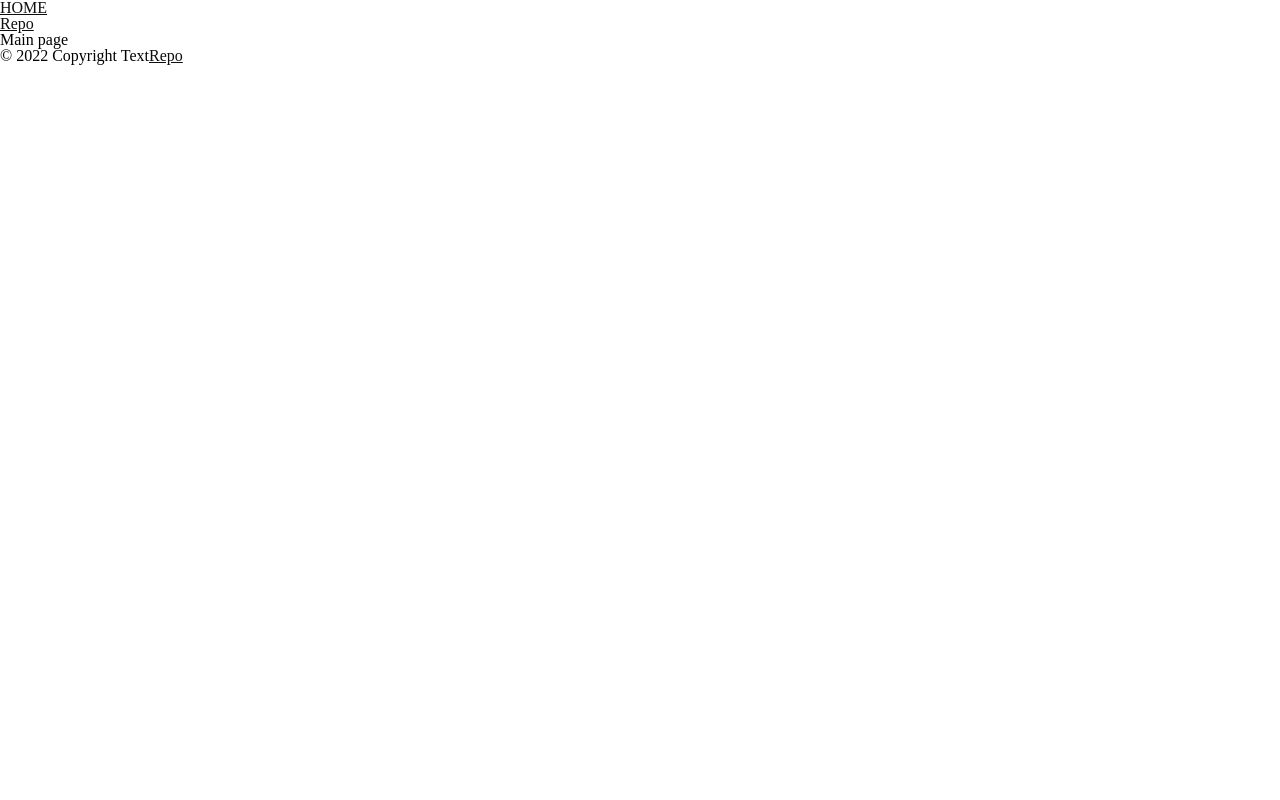
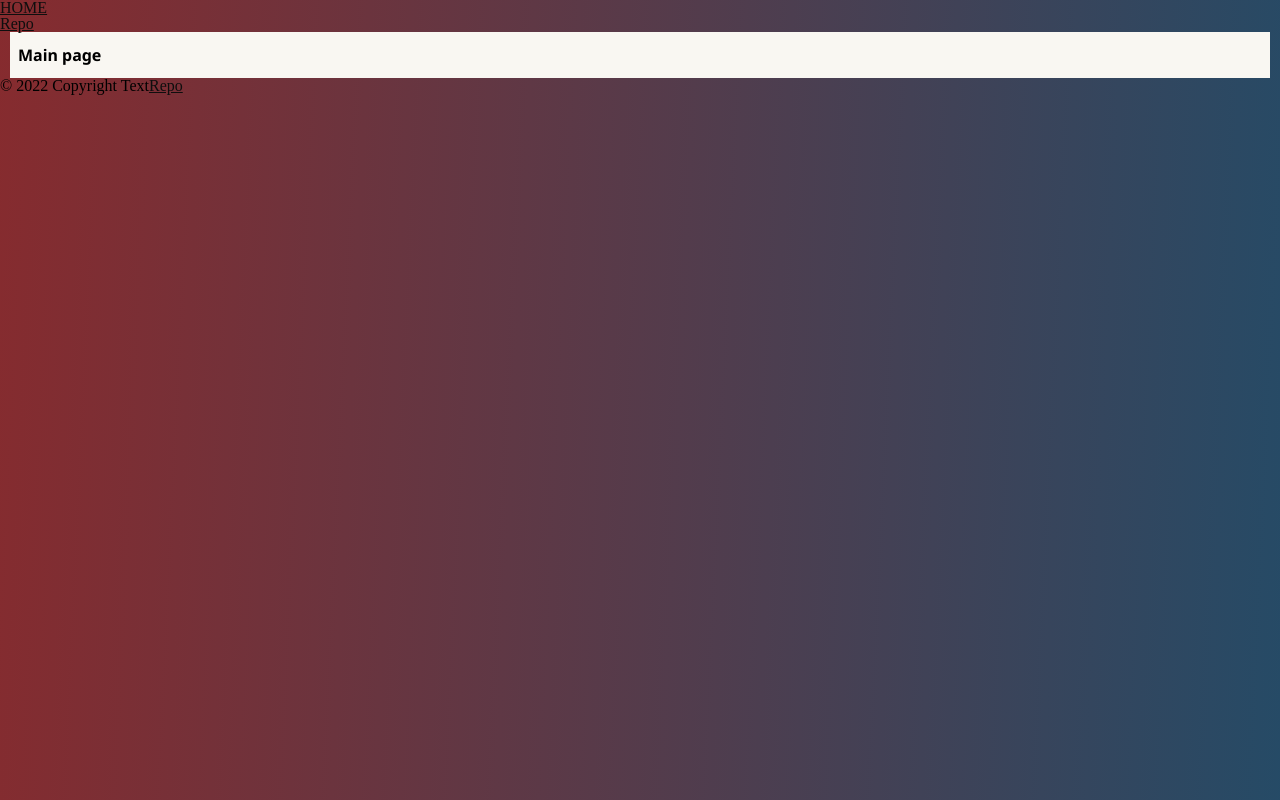
Before and after one commit to Alaront/CinemaClub, a React (Create React App) app: page / in a window 1280 px wide. Built offline with nearby package versions, Linux system fonts and the light colour scheme.

Commit message:
fonts, mixins

```diff
--- a/src/App.js
+++ b/src/App.js
@@ -1,5 +1,4 @@
 import React from "react";
-import './assets/index.sass'
 import Header from "./layout/Header";
 import Footer from "./layout/Footer";
 import Main from "./pages/Main";
--- a/src/assets/_variables.sass
+++ /dev/null
@@ -1 +0,0 @@
-$black_default: #0e0e0e
--- /dev/null
+++ b/src/assets/common/_variables.sass
@@ -0,0 +1,8 @@
+
+$content_bg: #F9F7F2
+$black_default: #0e0e0e
+
+$tablet: 768px
+$laptop: 1024px
+$desktop: 1280px
+$full_desktop: 1360px
--- /dev/null
+++ b/src/assets/common/common.sass
@@ -0,0 +1,2 @@
+@import "mixins"
+@import "variables"
--- /dev/null
+++ b/src/assets/common/mixins.sass
@@ -0,0 +1,3 @@
+=min-w($width)
+  @media screen and (min-width: $width)
+    @content
--- a/src/assets/header.sass
+++ b/src/assets/header.sass
@@ -1,4 +1,4 @@
-@import "variables"
+@import "common/variables"
 
 a
   color: $black_default
--- a/src/assets/index.sass
+++ b/src/assets/index.sass
@@ -1 +1,5 @@
-@import "src/assets/reset"
+@import "common/reset"
+@import url('https://fonts.googleapis.com/css2?family=Noto+Sans:wght@400;500;700;800;900&display=swap')
+
+body
+  background: linear-gradient(92.69deg, rgb(147 39 39) -13.36%, rgb(24 79 110) 114.09%)
--- /dev/null
+++ b/src/assets/main.sass
@@ -0,0 +1,20 @@
+@import "common/common"
+
+.content
+  background: $content_bg
+  width: 100%
+  margin: 0 auto
+  padding: 10px 5px
+  box-sizing: border-box
+
+  +min-w($laptop)
+    max-width: calc(100% - 20px)
+    padding: 15px 8px
+
+  +min-w($full_desktop)
+    max-width: 1340px
+    padding: 35px 20px
+
+.title
+  font-family: 'Noto Sans', sans-serif
+  font-weight: 600
--- a/src/index.js
+++ b/src/index.js
@@ -2,6 +2,7 @@ import React from 'react';
 import ReactDOM from 'react-dom/client';
 import App from './App';
 import {BrowserRouter} from "react-router-dom";
+import './assets/index.sass'
 
 const root = ReactDOM.createRoot(document.getElementById('root'));
 root.render(
--- a/src/pages/Main.jsx
+++ b/src/pages/Main.jsx
@@ -1,11 +1,13 @@
 import React from 'react';
+
+import '../assets/main.sass'
 
 const Main = () => {
 
 
     return (
         <main className="container content">
-            <h1>Main page</h1>
+            <h1 className="title">Main page</h1>
         </main>
     );
 
```
Also changed, not shown: src/assets/common/reset.sass (renamed from src/assets/reset.sass).
